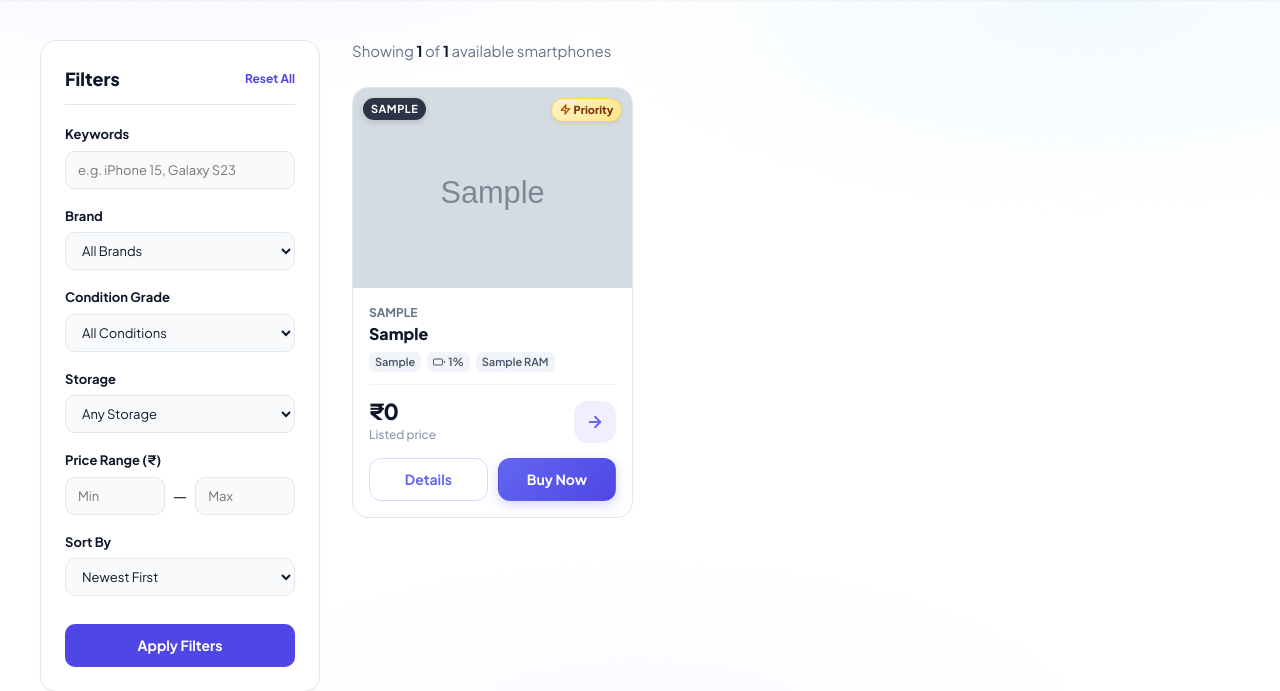
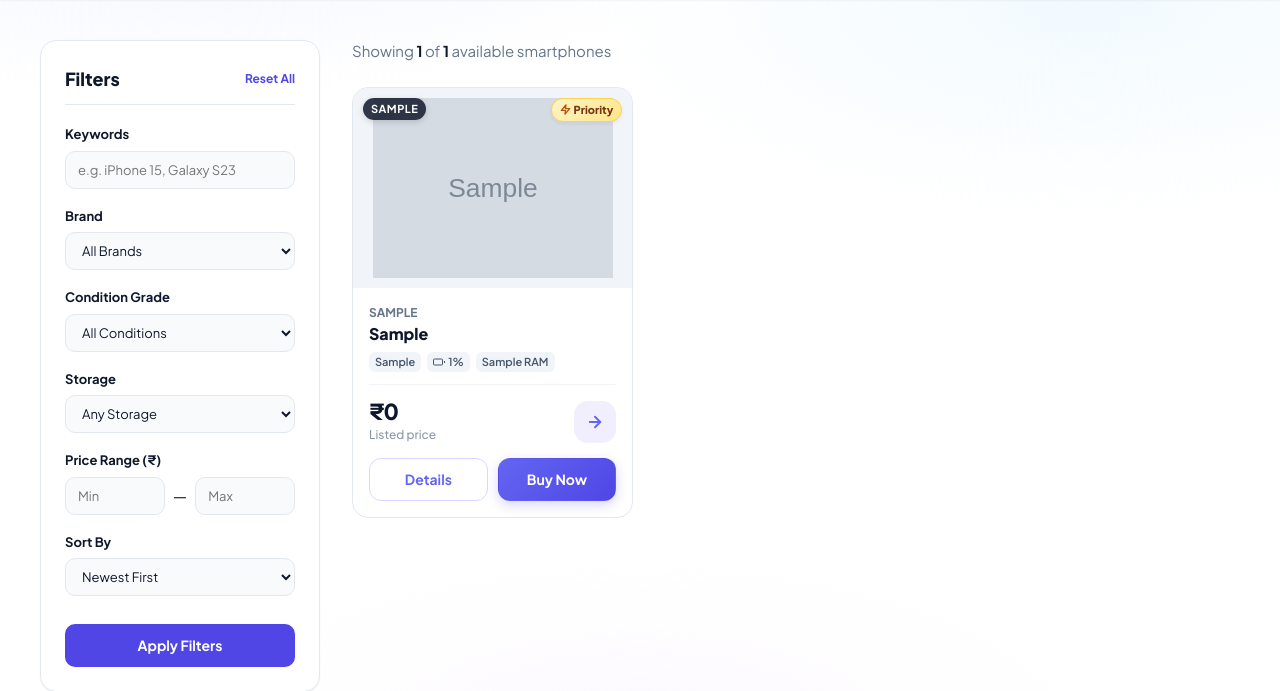
Before and after one commit to akashbaddur8-hue/isellora, a Flask app: page /products in a window 1280 px wide. Shown: the part 73-764 px from the top of the page. Run offline with Flask 3, Linux system fonts and the light colour scheme; tables that the repository leaves empty hold one stand-in row (values such as "Sample post"); grey boxes marked "Sample" are stand-in pictures; some libraries are stand-ins or nearby versions.

Commit message:
Constrain product card image height

```diff
--- a/backend/templates/products.html
+++ b/backend/templates/products.html
@@ -147,17 +147,17 @@
     }
 
    .phone-image-wrapper img {
+    display: block;
     width: auto;
     height: auto;
     max-width: 100%;
-        max-height: 100%;
+    max-height: 180px;
     object-fit: contain;
     padding: 0;
     position: relative;
     z-index: 1;
-        transition: transform 0.3s cubic-bezier(0.16, 1, 0.3, 1);
+    transition: none;
 }
-
     .phone-card:hover .phone-image-wrapper img {
         transform: none;
     }
```
Lines whose indentation alone changed are shown as unchanged.
